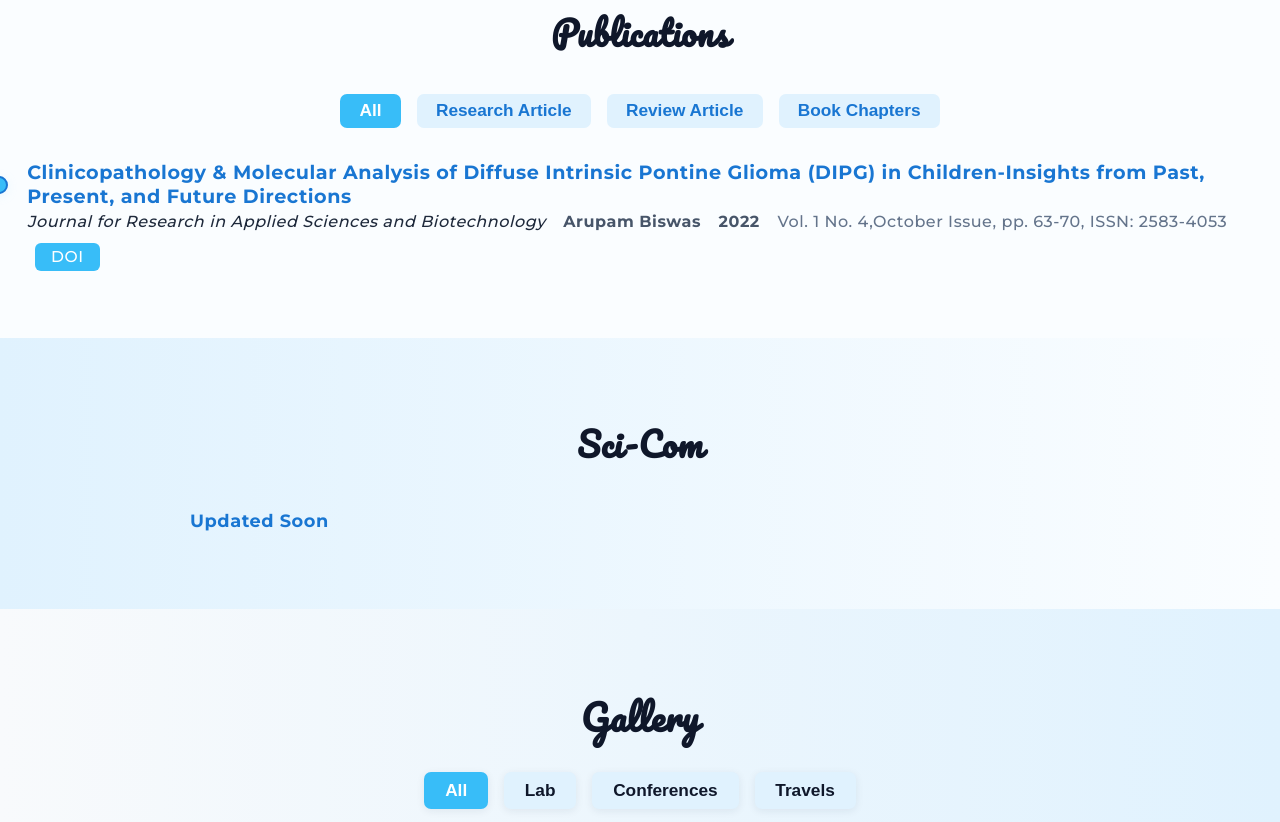
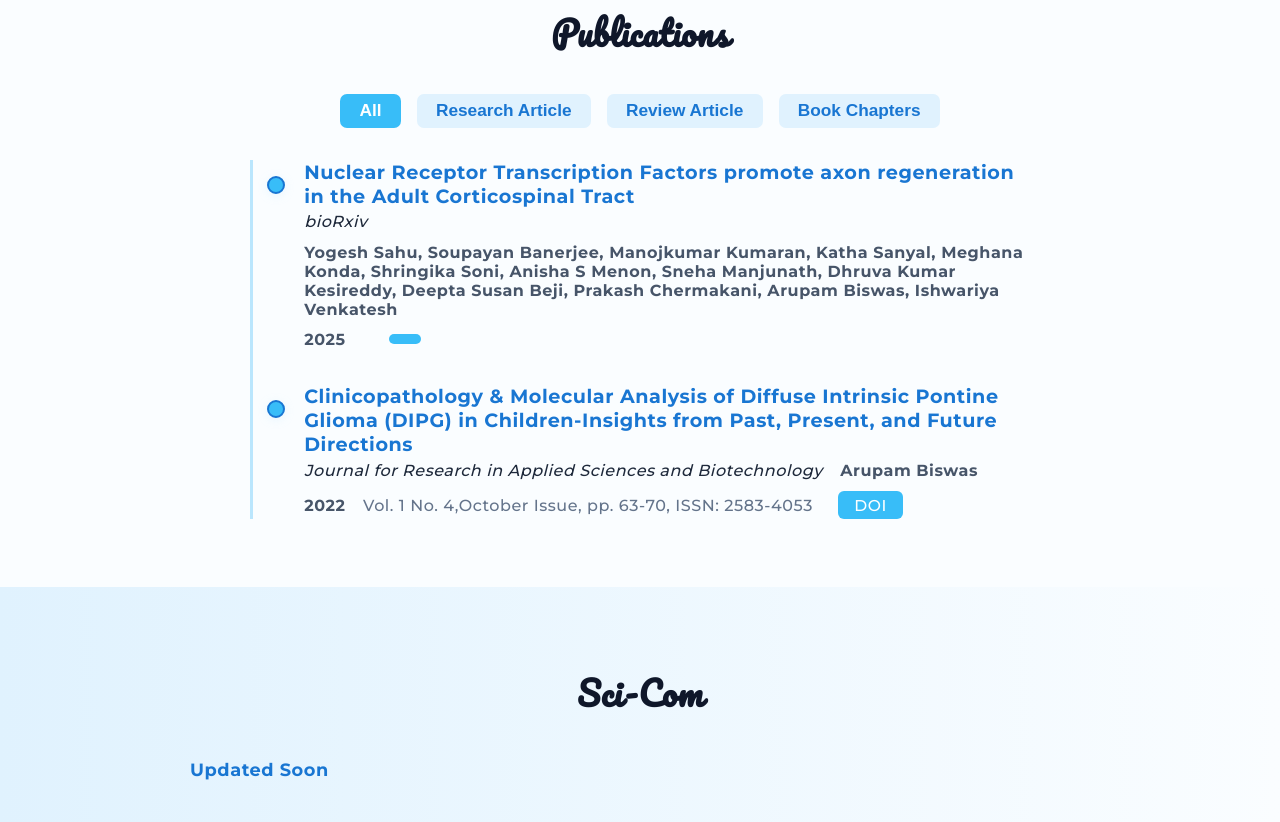
Before and after one commit to arupambiswas/arupambiswas.github.io, a plain HTML site: page index.html in a window 1280 px wide. Shown: the part 3492-4314 px from the top of the page. Drawn offline with Linux system fonts and the light colour scheme.

Commit message:
Update index.html

```diff
--- a/index.html
+++ b/index.html
@@ -1215,20 +1215,18 @@
 <button class="pub-filter" data-filter="book">Book Chapters</button>
 </div>
 <div class="pub-timeline">
-<!--
       <div class="pub-item" data-type="research">
         <div class="pub-dot"></div>
         <div class="pub-content">
-          <div class="pub-title"></div>
+          <div class="pub-title">Nuclear Receptor Transcription Factors promote axon regeneration in the Adult Corticospinal Tract</div>
           <div class="pub-meta">
-            <span class="pub-journal"><em></em></span>
-            <span class="pub-authors"><b></b></span>
-            <span class="pub-year"><b></b></span>
+            <span class="pub-journal"><em>bioRxiv</em></span>
+            <span class="pub-authors"><b>Yogesh Sahu, Soupayan Banerjee, Manojkumar Kumaran, Katha Sanyal, Meghana Konda, Shringika Soni, Anisha S Menon, Sneha Manjunath, Dhruva Kumar Kesireddy, Deepta Susan Beji, Prakash Chermakani, Arupam Biswas, Ishwariya Venkatesh</b></span>
+            <span class="pub-year"><b>2025</b></span>
             <span class="pub-details"></span>
-            <a class="pub-btn" href="" target="_blank"></a>
+            <a class="pub-btn" href="https://doi.org/10.1101/2025.06.19.660319" target="_blank"></a>
           </div>
         </div>
-      -->
 </div>
 <div class="pub-item" data-type="review">
 <div class="pub-dot"></div>
```
